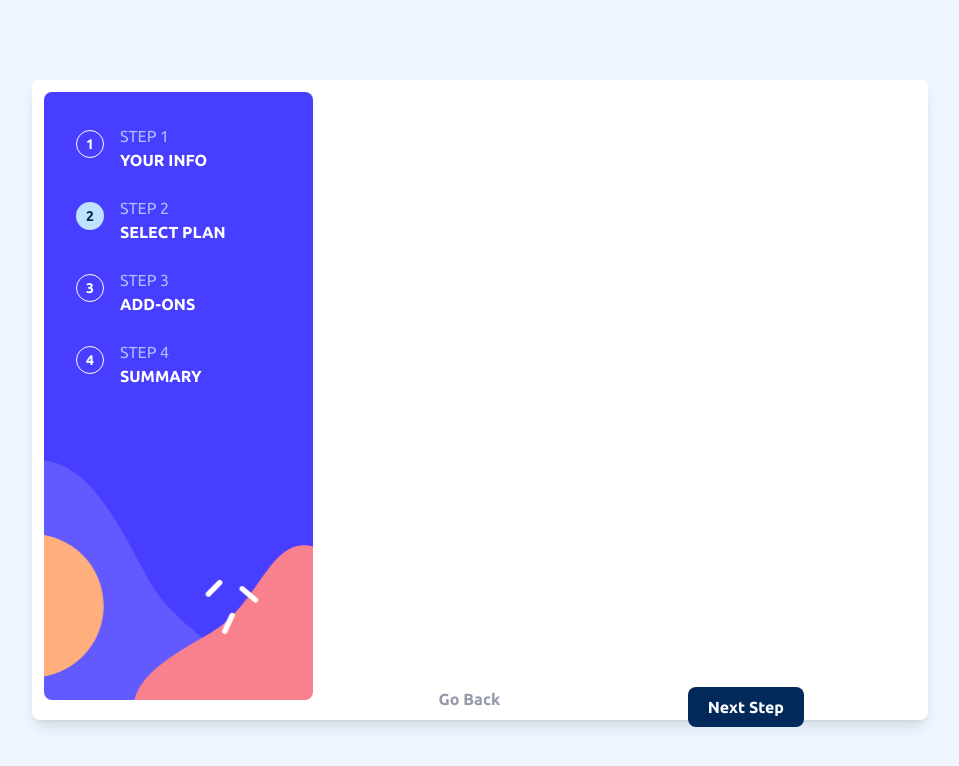
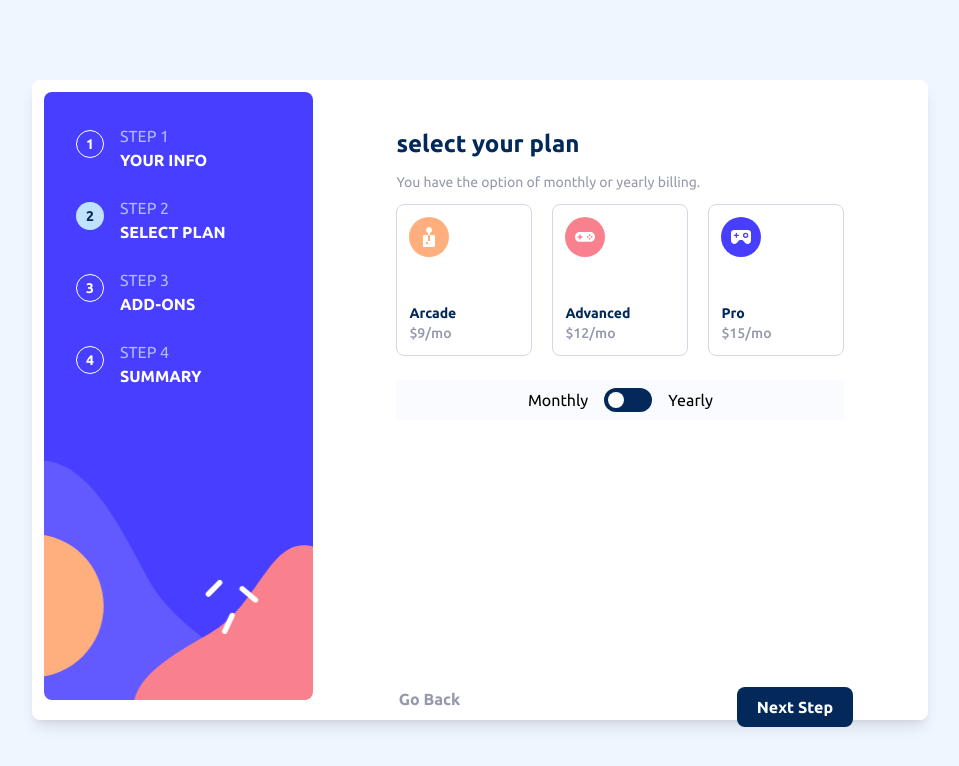
Before and after one commit to quinnasher/multi-step-form, a React (Vite) app: page /select-plan in a window 1280 px wide. Shown: the top 766 px of the page, without its empty margins (160-1119 px from the left). Built offline with nearby package versions, Linux system fonts and the light colour scheme.

Commit message:
added bill option togle button

```diff
--- a/src/App.jsx
+++ b/src/App.jsx
@@ -6,6 +6,7 @@ import FormSubmit from "./Forms/FormSubmit.jsx";
 import FormContextProvider from "./Context/FormContextProvider.jsx";
 import personalInfo from "./data/personalInfo.js";
 import addOnText from "./data/addOnText.js";
+import selectPlan from "./data/selectPlan.js";
 
 function App() {
   return (
@@ -14,7 +15,7 @@ function App() {
         <FormContextProvider>
           <Routes>
             <Route path={"/"} element={<FormPersonal personalInfo={personalInfo} />} />
-            <Route path={"/select-plan"} element={<FormSelectPlan />} />
+            <Route path={"/select-plan"} element={<FormSelectPlan selectPlanText={selectPlan} />} />
             <Route path={"/add-on"} element={<FormAddOn personalInfo={addOnText} />} />
             <Route path={"/submit"} element={<FormSubmit />} />
           </Routes>
--- a/src/Context/useFormState.jsx
+++ b/src/Context/useFormState.jsx
@@ -23,6 +23,9 @@ const useFormStates = () => {
   const [isEmailValid, setIsEmailValid] = useState(false);
   const [isPhoneNumberValid, setIsPhoneNumberValid] = useState(false);
 
+  // Select Plan Context
+  const [billOption, setBillOption] = useState("monthly");
+  const [isBillOptionYearly, setIsBillOptionYearly] = useState(false);
 
   // useEffect(() => {
   //   if (previousCount < count) {
@@ -79,24 +82,31 @@ const useFormStates = () => {
   };
 
   return {
-    setIsRouteClicked,
-    isRouteClicked,
-    inputFieldStatus,
-    setInputFieldStatus,
+    billOption,
+    canProceed,
     count,
-    setCount,
-    canProceed,
     formRouteStatus,
     formRoutes,
+    handleIsRouteClicked,
+    inputFieldStatus,
+    isBillOptionYearly,
     isEmailValid,
     isInputEmpty,
     isPhoneNumberValid,
+    isRouteClicked,
     location,
+    moveNextRoute,
+    movePreviousRoute,
     nextRouteIndex,
+    setBillOption,
     setCanProceed,
+    setCount,
+    setInputFieldStatus,
+    setIsBillOptionYearly,
     setIsEmailValid,
     setIsInputEmpty,
     setIsPhoneNumberValid,
+    setIsRouteClicked,
     setNextRouteIndex,
     setUserEmail,
     setUserName,
@@ -105,9 +115,6 @@ const useFormStates = () => {
     useFindNextLocationIndex,
     useFindPreviousLocationIndex,
     useValidateRoute,
-    moveNextRoute,
-    movePreviousRoute,
-    handleIsRouteClicked,
     userEmail,
     userName,
     userPhoneNumber
--- a/src/Forms/FormPersonal.jsx
+++ b/src/Forms/FormPersonal.jsx
@@ -32,7 +32,7 @@ function FormPersonal({ personalInfo }) {
     <FormLayout>
       <div>
         <h1 className={"text-pMarineBlue   font-bold text-2xl mb-3"}>{personalInfo.title}</h1>
-        <h2 className={"text-nCoolGray text-1rem md:text-sm mb-3"}>{personalInfo.description}</h2>
+        <h2 className={"text-nCoolGray text-[1.1rem]  md:text-sm mb-3"}>{personalInfo.description}</h2>
       </div>
       <form className={"relative flex flex-col gap-3 font-medium capitalize"}>
         <fieldset className={"flex flex-col "}>
--- a/src/Forms/FormSelectPlan.jsx
+++ b/src/Forms/FormSelectPlan.jsx
@@ -1,9 +1,81 @@
 import FormLayout from "../components/FormLayout.jsx";
+import { useContext, useEffect } from "react";
+import FormContext from "../Context/FormContext.jsx";
+import BillType from "../components/BIllType.jsx";
 
-function FormSelectPlan() {
-  return (<FormLayout>
+function FormSelectPlan({ selectPlanText }) {
+  const {
+    billOption,
+    setBillOption,
+    isBillOptionYearly,
+    setIsBillOptionYearly
+  } = useContext(FormContext);
 
-  </FormLayout>);
+  const {
+    title,
+    description,
+    billType,
+    determineBillAmount
+  } = selectPlanText;
+
+  const {
+    arcade,
+    advanced,
+    pro
+  } = billType;
+
+
+  // useEffect(() => {
+  //   determineBillAmount(true);
+  // }, [determineBillAmount]);
+  determineBillAmount(isBillOptionYearly);
+
+
+  return (
+    <FormLayout>
+      <h1 className={"text-pMarineBlue font-bold text-2xl mb-3"}>{title}</h1>
+      <h2 className={"text-nCoolGray text-[1.1rem] md:text-sm mb-3"}>{description}</h2>
+      <div className={"flex flex-col gap-4 md:gap-0 md:flex-row justify-between"}>
+        <BillType img={arcade.billIcon}
+                  billName={arcade.billName}
+                  billFormat={arcade.billFormat()}
+                  freeMonth={arcade.monthFree} />
+        <BillType img={advanced.billIcon}
+                  billName={advanced.billName}
+                  billFormat={advanced.billFormat()}
+                  freeMonth={advanced.monthFree} />
+        <BillType img={pro.billIcon}
+                  billName={pro.billName}
+                  billFormat={pro.billFormat()}
+                  freeMonth={pro.monthFree} />
+      </div>
+
+      <BillOption></BillOption>
+    </FormLayout>
+  );
+}
+
+
+function BillOption() {
+  const {
+    billOption,
+    setBillOption,
+    isBillOptionYearly,
+    setIsBillOptionYearly
+  } = useContext(FormContext);
+
+  const toggleBillOption = () => {
+    setIsBillOptionYearly(!isBillOptionYearly);
+  };
+
+  return (<section className={"bg-nAlabaster flex justify-center gap-4 py-2 mt-6"}>
+    <span>Monthly</span>
+    <span className={"bg-pMarineBlue  px-1 w-12 rounded-2xl flex items-center"}>
+      <button onClick={toggleBillOption}
+              className={"h-4 w-4 rounded-full bg-white " + `${isBillOptionYearly ? "ml-auto" : "mr-auto"}`}></button>
+    </span>
+    <span>Yearly</span>
+  </section>);
 
 }
 
--- /dev/null
+++ b/src/components/BIllType.jsx
@@ -0,0 +1,17 @@
+function BillType({ img, billName, billFormat, freeMonth, onClick }) {
+  return (
+    <section onClick={onClick}
+             className={"flex items-start gap-4 border-[1.5px]  cursor-pointer border-nLightGray md:inline-block min-h-[4rem] md:min-h-32 w-full md:w-[8.5rem]  py-3 rounded-lg pl-3"}>
+      <img className={"object-contain max-w-[2.5rem] md:mb-[2.9rem]"} src={img} alt="" />
+      <div className={""}>
+        <h2 className={"capitalize font-bold text-pMarineBlue text-sm"}>{billName}</h2>
+        <div className={"pt3"}>
+          <h3 className={"text-nCoolGray font-medium text-sm"}>{billFormat}</h3>
+          <span className={"text-pPurplishBlue font-bold text-sm"}>{freeMonth}</span>
+        </div>
+      </div>
+    </section>
+  );
+}
+
+export default BillType;
--- a/src/components/FormLayout.jsx
+++ b/src/components/FormLayout.jsx
@@ -20,17 +20,17 @@ function FormLayout({ children }) {
 
 
   return (
-    <main className={" relative md:min-w-min min-w-[300px] h-[812px] md:h-screen bg-white md:bg-nMagnolia flex justify-center md:items-center"}>
+    <main className={" relative md:min-w-min min-w-[300px] h-[940px] md:h-screen bg-white md:bg-nMagnolia flex justify-center md:items-center"}>
       <div className={" relative bg-nMagnolia md:bg-nWhite w-full flex flex-col   md:shadow-lg md:flex-row  h-[70%] md:w-[70%] md:rounded-lg md:justify-between md:h-[80%]"}>
         <nav className={" md:w-[30%] min-w-full md:min-w-0  h-[30%] md:mt-3 md:h-[95%] md:ml-3"}>
           <SideNav sideNavText={sideBarText} />
         </nav>
-        <div className={"absolute left-0 right-0 top-[6.2rem] md:static bg-nWhite w-[90%] md:w-[40.9%] md:shadow-none shadow-lg px-4 p-6 md:py-0 md:rounded-none rounded-lg md:px-0 mx-auto md:mt-12"}>
+        <div className={"absolute left-0 right-0 top-[7.1rem] md:static bg-nWhite w-[90%] md:w-[50%] md:shadow-none shadow-lg px-4 p-6 md:py-0 md:rounded-none rounded-lg md:px-0 mx-auto md:mt-12"}>
           {children}
         </div>
       </div>
 
-      <div className={"absolute flex justify-between w-[90%] bottom-[11.5rem] md:w-[28.55%] md:bottom-[4.56rem] md:right-[19.75rem]"}>
+      <div className={"absolute flex justify-between w-[90%] bottom-[11.5rem] md:w-[35.5%] md:bottom-[4.56rem] md:right-[16.68rem]"}>
         <Link to={movePreviousRoute(previousLocation)}>
           <Button text={"Go Back"} btnStyle={"text-nCoolGray font-bold"}></Button>
         </Link>
@@ -43,4 +43,5 @@ function FormLayout({ children }) {
   );
 }
 
+
 export default FormLayout;
--- /dev/null
+++ b/src/data/determineBillAmount.js
@@ -0,0 +1,40 @@
+import selectPlan from "./selectPlan.js";
+
+function determineBillAmount(isYearly) {
+  const { arcade, advanced, pro } = selectPlan.billType;
+  if (isYearly) {
+    arcade.billAmount = 90;
+    advanced.billAmount = 120;
+    pro.billAmount = 150;
+    arcade.monthFree = "2 months free";
+    advanced.monthFree = "2 months free";
+    pro.monthFree = "2 months free";
+    arcade.billFormat = function() {
+      return `$${arcade.billAmount}/yr`;
+    };
+    advanced.billFormat = function() {
+      return `$${advanced.billAmount}/yr`;
+    };
+    pro.billFormat = function() {
+      return `$${pro.billAmount}/yr`;
+    };
+  } else {
+    arcade.billAmount = 9;
+    advanced.billAmount = 12;
+    pro.billAmount = 15;
+    arcade.monthFree = "";
+    advanced.monthFree = "";
+    pro.monthFree = "";
+    arcade.billFormat = function() {
+      return `$${arcade.billAmount}/mo`;
+    };
+    advanced.billFormat = function() {
+      return `$${advanced.billAmount}/mo`;
+    };
+    pro.billFormat = function() {
+      return `$${pro.billAmount}/mo`;
+    };
+  }
+}
+
+export default determineBillAmount;
--- a/src/data/selectPlan.js
+++ b/src/data/selectPlan.js
@@ -1,6 +1,8 @@
 import arcadeIcon from "../assets/images/icon-arcade.svg";
 import advancedIcon from "../assets/images/icon-advanced.svg";
 import proIcon from "../assets/images/icon-pro.svg";
+import determineBillAmount from "../data/determineBillAmount.js";
+
 
 const selectPlan = {
   title: "select your plan",
@@ -38,20 +40,8 @@ const selectPlan = {
     monthly: "monthly",
     yearly: "Yearly"
   },
-  determineBillAmount: function(option) {
-    option = option.toLowerCase();
-    if (option === "yearly" || option === "y") {
-      this.billType.arcade.billAmount = 90;
-      this.billType.advanced.billAmount = 120;
-      this.billType.pro.billAmount = 150;
-      this.billType.arcade.monthFree = "2 months free";
-      this.billType.advanced.monthFree = "2 months free";
-      this.billType.pro.monthFree = "2 months free";
-      this.billType.arcade.billFormat = () => `$${this.billType.arcade.billAmount}/yr`;
-      this.billType.advanced.billFormat = () => `$${this.billType.advanced.billAmount}/yr`;
-      this.billType.pro.billFormat = () => `$${this.billType.pro.billAmount}/yr`;
-    }
-  }
+  determineBillAmount
+
 };
 
 export default selectPlan;
--- a/src/index.css
+++ b/src/index.css
@@ -3,6 +3,10 @@
 @tailwind utilities;
 
 @layer components {
+    .bill-clicked {
+        @apply border-pPurplishBlue bg-nAlabaster
+    }
+
     .btn-active {
         @apply bg-pLightBlue outline-none text-sm font-bold text-center text-pMarineBlue h-7 w-7 rounded-full
     }
--- a/tailwind.config.js
+++ b/tailwind.config.js
@@ -13,7 +13,7 @@ export default {
       },
       colors: {
         pMarineBlue: "hsl(213, 96%, 18%)",
-        pPurplishBlue: "hsl(243, 100%, 62%)",
+        pPurplishBlue: "#5a549d",
         pPastelBlue: "hsl(228, 100%, 84%)",
         pLightBlue: "hsl(206, 94%, 87%)",
         pStrawBerry: "hsl(354, 84%, 57%)",
```
